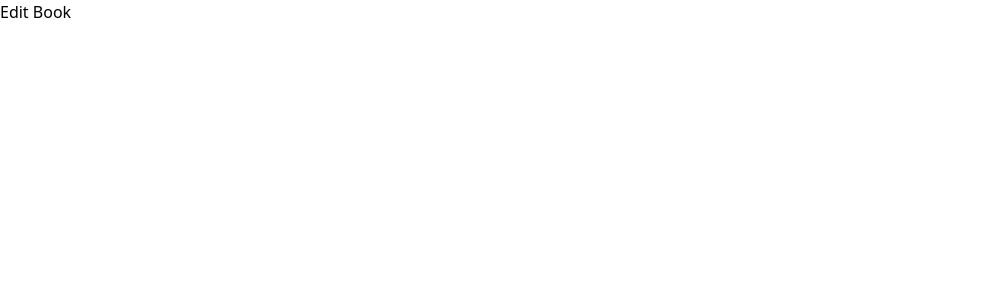
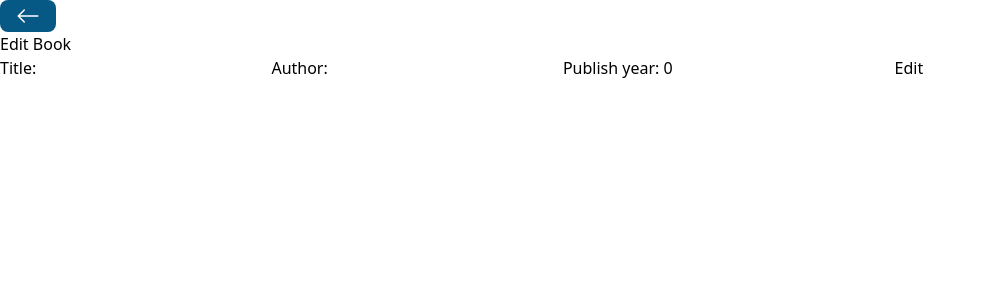
Before and after one commit to christyc01/tutorial-book-store, a React (Vite) app in the folder frontend/: page /books/edit/1 in a window 1280 px wide. Shown: the top 300 px of the page, without its empty margins (0-986 px from the left). Built offline with nearby package versions, Linux system fonts and the light colour scheme; no server answers; the HTML template or start-up script is replaced by a standard one.

Commit message:
Add basic editing functionality

```diff
--- a/frontend/src/pages/EditBook.jsx
+++ b/frontend/src/pages/EditBook.jsx
@@ -1,5 +1,77 @@
+import axios from 'axios';
+import { useEffect, useState } from 'react';
+import { useParams } from 'react-router-dom';
+import BackButton from '../components/BackButton';
+
 const EditBook = () => {
-  return <h1>Edit Book</h1>;
+  const [formValues, setFormValues] = useState({
+    title: '',
+    author: '',
+    publishYear: 0,
+  });
+  const { id } = useParams();
+
+  const handleEditBook = (e) => {
+    e.preventDefault();
+
+    const data = {
+      title: formValues.title,
+      author: formValues.author,
+      publishYear: formValues.publishYear,
+    };
+
+    axios.put(`http://localhost:5555/books/${id}`, data);
+  };
+
+  const handleChange = (e) => {
+    const updatedValues = {
+      ...formValues,
+      [e.target.id]: e.target.value,
+    };
+    setFormValues(updatedValues);
+  };
+
+  useEffect(() => {
+    const fetchData = async () => {
+      const bookData = await axios.get(`http://localhost:5555/books/${id}`);
+      setFormValues(bookData.data);
+    };
+    fetchData();
+  }, []);
+
+  return (
+    <div>
+      <BackButton />
+      <h1>Edit Book</h1>
+      <form onSubmit={handleEditBook}>
+        <label htmlFor="title">Title: </label>
+        <input
+          type="text"
+          id="title"
+          value={formValues.title}
+          onChange={handleChange}
+        />
+
+        <label htmlFor="author">Author: </label>
+        <input
+          type="text"
+          id="author"
+          value={formValues.author}
+          onChange={handleChange}
+        />
+
+        <label htmlFor="publishYear">Publish year: </label>
+        <input
+          type="number"
+          id="publishYear"
+          value={formValues.publishYear}
+          onChange={handleChange}
+        />
+
+        <button type="submit">Edit</button>
+      </form>
+    </div>
+  );
 };
 
 export default EditBook;
```
